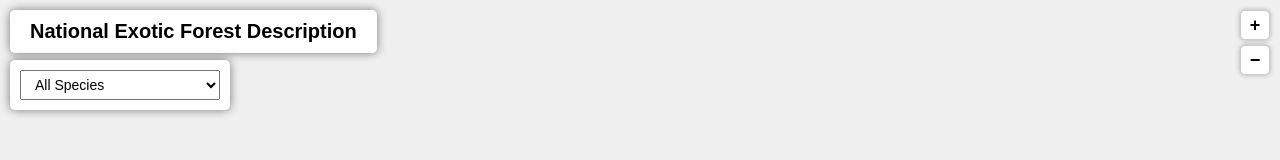
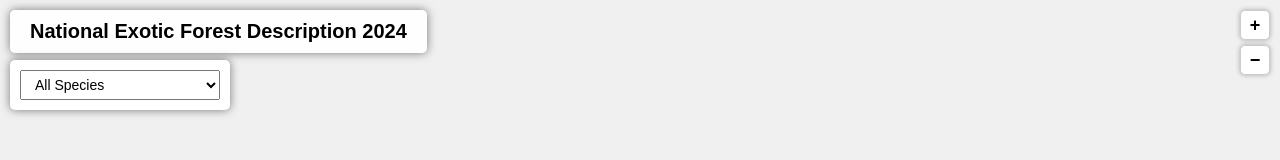
Before and after one commit to only4john/NEFD_project, a plain HTML site: page NEFD_v1/index.html in a window 1280 px wide. Shown: the top 160 px of the page. Drawn offline with nearby package versions, Linux system fonts and the light colour scheme; no server answers.

Commit message:
Update title in index.html for 2024

```diff
--- a/NEFD_v1/index.html
+++ b/NEFD_v1/index.html
@@ -81,7 +81,7 @@
 </head>
 <body>
     <div id="map"></div>
-    <div id="title">National Exotic Forest Description</div>
+    <div id="title">National Exotic Forest Description 2024</div>
     <div id="legend">
         <h4>Forest Area Ratio (%)</h4>
         <div class="legend-item"><span class="legend-color" style="background: #E8F5E9;"></span>0 - 1%</div>
```
